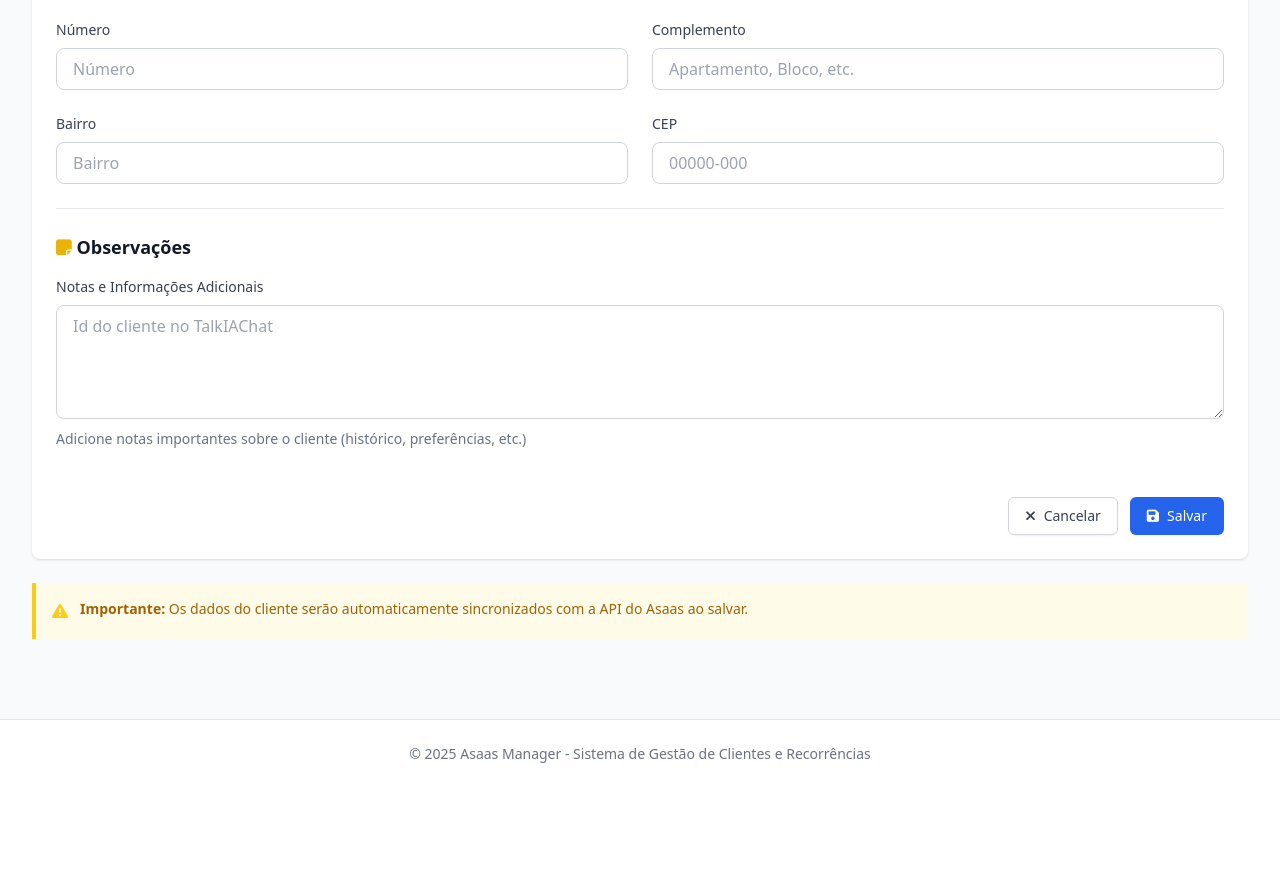
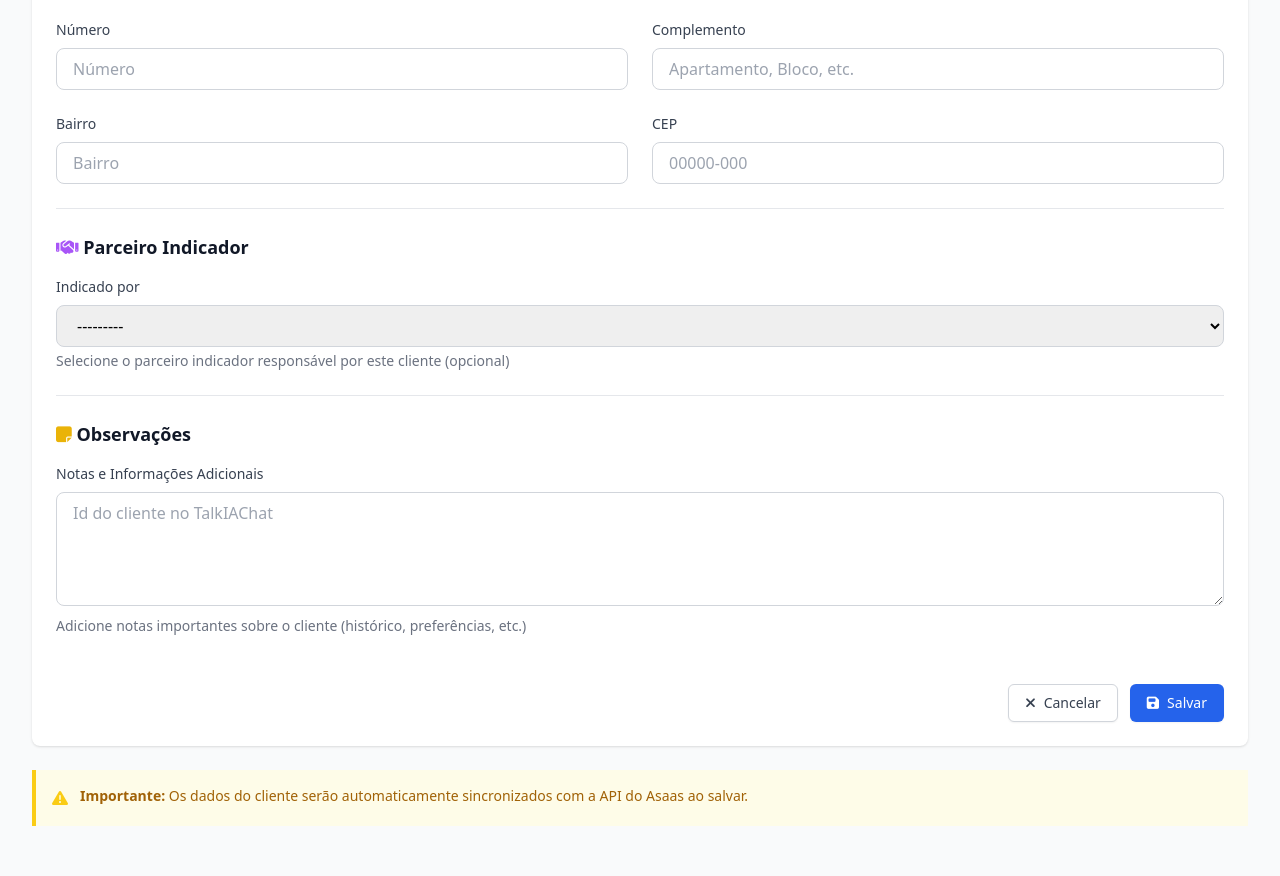
Before and after one commit to rogaciano/gestor_asaas, a Django app: page /clientes/novo/ in a window 1280 px wide. Shown: the part 782-1658 px from the top of the page. Before the commit the page ends 1545 px from the top, so only its background shows below. Run offline with Django 4.2, Linux system fonts and the light colour scheme; the visitor is signed in with stand-in values (Sample User, id 1); data that the repository does not hold is empty; some libraries are stand-ins or nearby versions.

Commit message:
Feature: Adicionar campo de parceiro indicador no formulário de clientes

```diff
--- a/templates/clientes/form.html
+++ b/templates/clientes/form.html
@@ -117,6 +117,22 @@
             </div>
         </div>
 
+        <!-- Parceiro Indicador -->
+        <div class="border-b border-gray-200 pb-6 mb-6">
+            <h2 class="text-lg font-semibold text-gray-900 mb-4">
+                <i class="fas fa-handshake text-purple-500"></i> Parceiro Indicador
+            </h2>
+            <div>
+                <label for="id_parceiro_indicador" class="block text-sm font-medium text-gray-700 mb-2">
+                    Indicado por
+                </label>
+                {{ form.parceiro_indicador }}
+                <p class="mt-1 text-sm text-gray-500">
+                    Selecione o parceiro indicador responsável por este cliente (opcional)
+                </p>
+            </div>
+        </div>
+
         <!-- Observações -->
         <div class="pb-6 mb-6">
             <h2 class="text-lg font-semibold text-gray-900 mb-4">
```
